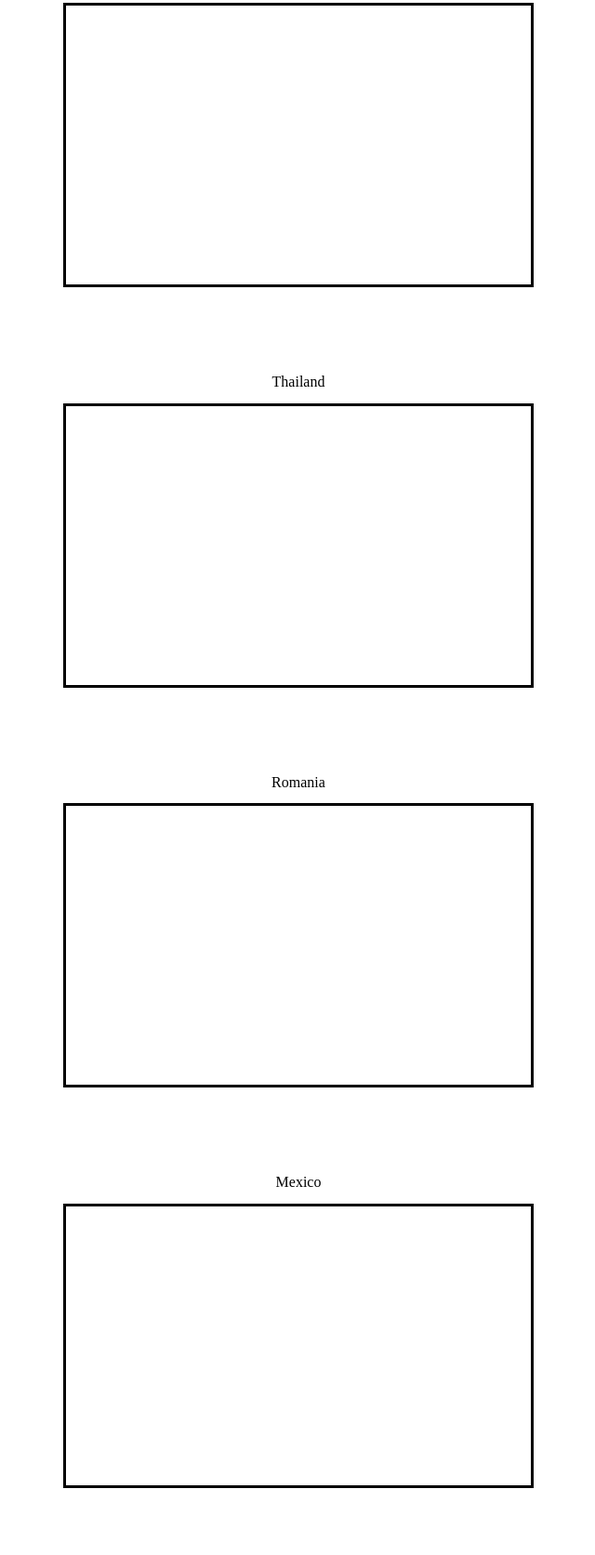
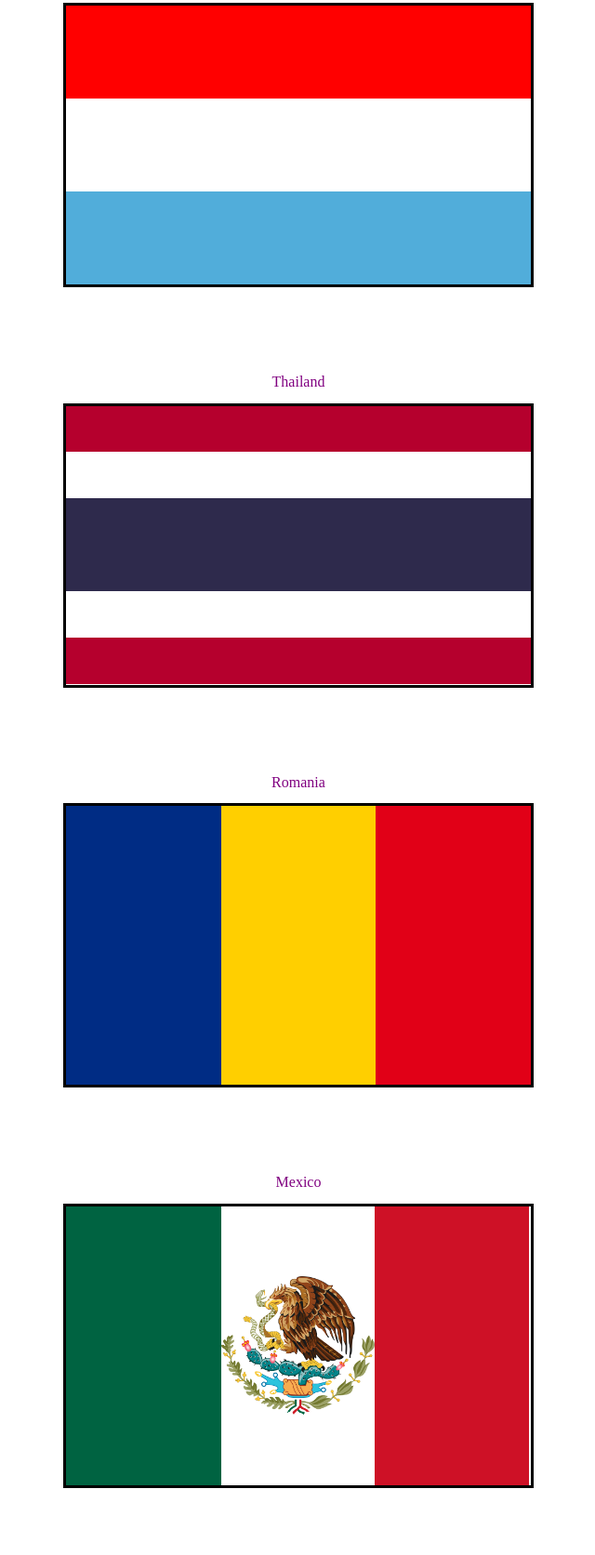
Before and after one commit to fullstack-decal-sp23/hw2-aar0nhlc11, a plain HTML site: page index.html in a window 1280 px wide. Shown: the part 627-2300 px from the top of the page at 93% size, without its empty margins (319-959 px from the left). Drawn offline with Linux system fonts and the light colour scheme.

Commit message:
finished

```diff
--- a/index.html
+++ b/index.html
@@ -37,19 +37,26 @@
     </div>
 
     <h2 class="label">Romania</h2>
-    <div class="flag" style="">
+    <div class="flag" style="display: flex; flex-direction: row;">
       <!-- insert flag here -->
+      <div class="romania-blue threehoriz"></div>
+      <div class="romania-yellow threehoriz"></div>
+      <div class="romania-red threehoriz"></div>
+
     </div>
 
     <h2 class="label">Mexico</h2>
-    <div class="flag">
-      <!-- insert flag here -->
+    <div class="flag" style="display: flex; flex-direction: row;">
+        <!-- insert flag here -->
+      <div class="mexico-green threehoriz"></div>
+      <img src="./eagle.png" class="mexico-img" alt="mexican flag eagle" >
+      <div class="mexico-red threehoriz"></div>
     </div>
 
     <h2>Margin</h2>
     <div class="margin-container">
-      <div class="flag"></div>
-      <div class="flag"></div>
+      <div class="flag flag1"></div>
+      <div class="flag flag2"></div>
     </div>
 
     <h2>Padding</h2>
--- a/styles.css
+++ b/styles.css
@@ -14,6 +14,11 @@
 h2 {
   font-size: medium;
   font-weight: 200;
+}
+
+h2:hover {
+  color: red;
+  font-size: large;
 }
 /* END SETUP */
 
@@ -32,6 +37,7 @@ h2 {
 }
 
 .threevert {
+  height: 33.3%
 }
 
 .threehoriz {
@@ -79,6 +85,10 @@ h2 {
   background-color: lightblue;
 }
 
+.light-blue {
+  background-color: #51ADDA;
+}
+
 .purple {
   background-color: purple;
 }
@@ -87,23 +97,38 @@ h2 {
   background-color: #fff;
 }
 
+#white {
+  background-color: white;
+}
+
 .black {
   background-color: #000;
+}
+
+.red {
+  background-color: red;
 }
 
 /* BEGIN QUESTION 2 */
 
 .thailand-red {
   /* TODO */
+  height: 16.6%;
+  background-color: #B5002D;
 }
 
 .thailand-white {
   /* TODO */
+  height: 16.6%;
+  background-color: white;
 }
 
 .thailand-blue {
   /* TODO */
+  height: 33.3%;
+  background-color: #2E2A4C;
 }
+
 
 /* END QUESTION 2 */
 
@@ -124,12 +149,15 @@ h2 {
 /* END QUESTION 3 */
 
 /* QUESTION 4 */
+
 .mexico-green {
   background-color: #006341;
 }
 
 .mexico-img {
   /* TODO */
+  width: 33%;
+  align-self: center;
 }
 
 .mexico-red {
@@ -142,6 +170,7 @@ h2 {
   width: 1030px;
   border-style: solid;
   margin-bottom: 5rem;
+  margin: 10px;
   display: flex;
   justify-content: center;
 }
@@ -150,6 +179,7 @@ h2 {
 .flag1 {
   background-color: red;
   /* TODO */
+
 }
 
 .flag2 {
@@ -161,5 +191,10 @@ h2 {
   box-sizing: border-box;
   background-color: lightblue;
   background-clip: content-box, padding-box;
+  padding: 10px;
   /* TODO */
 }
+
+.label {
+  color: purple;
+}
```
